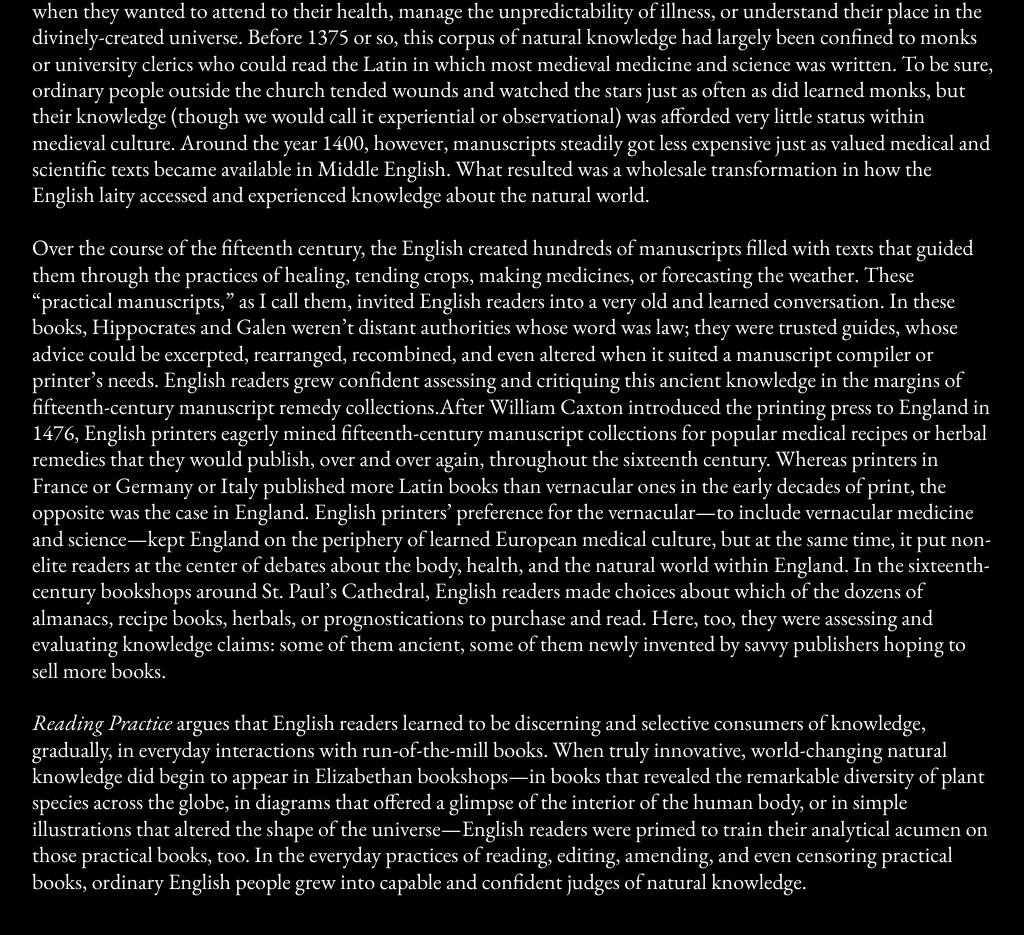
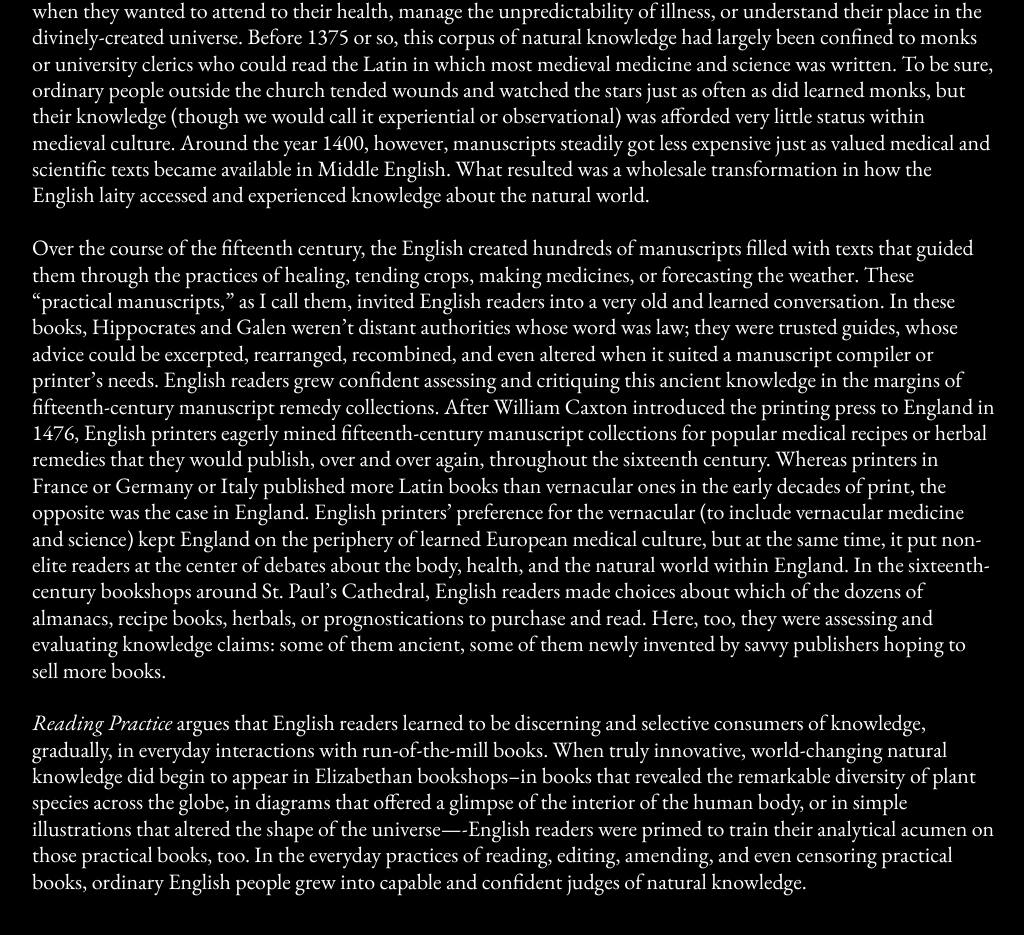
Before and after one commit to readingpractice/readingpractice.github.io, a Jekyll site: the page built from book.md, in a window 1280 px wide and 1400 px high. Shown: the part 458-1393 px from the top of the window, without its empty margins (126-1150 px from the left). Built offline with Jekyll 4.4.1, drawn with Linux system fonts in a browser that asks for light colours; some web fonts are replaced.

```diff
--- a/book.md
+++ b/book.md
@@ -27,12 +27,12 @@ into a very old and learned conversation. In these books, Hippocrates and Galen
 authorities whose word was law; they were trusted guides, whose advice could be excerpted,
 rearranged, recombined, and even altered when it suited a manuscript compiler or printer’s needs.
 English readers grew confident assessing and critiquing this ancient knowledge in the margins
-of fifteenth-century manuscript remedy collections.After William Caxton introduced the printing
+of fifteenth-century manuscript remedy collections. After William Caxton introduced the printing
 press to England in 1476, English printers eagerly mined fifteenth-century manuscript collections
 for popular medical recipes or herbal remedies that they would publish, over and over again,
 throughout the sixteenth century. Whereas printers in France or Germany or Italy published more
 Latin books than vernacular ones in the early decades of print, the opposite was the case in England.
-English printers’ preference for the vernacular—to include vernacular medicine and science—kept
+English printers’ preference for the vernacular (to include vernacular medicine and science) kept
 England on the periphery of learned European medical culture, but at the same time, it put
 non-elite readers at the center of debates about the body, health, and the natural world
 within England. In the sixteenth-century bookshops around St. Paul’s Cathedral, English
@@ -44,8 +44,8 @@ claims: some of them ancient, some of them newly invented by savvy publishers ho
 _Reading Practice_ argues that English readers learned to be discerning and selective
 consumers of knowledge, gradually, in everyday interactions with run-of-the-mill books.
 When truly innovative, world-changing natural knowledge did begin to appear in Elizabethan
-bookshops—in books that revealed the remarkable diversity of plant species across the globe,
+bookshops--in books that revealed the remarkable diversity of plant species across the globe,
 in diagrams that offered a glimpse of the interior of the human body, or in simple illustrations
-that altered the shape of the universe—English readers were primed to train their analytical acumen on
+that altered the shape of the universe—-English readers were primed to train their analytical acumen on
 those practical books, too. In the everyday practices of reading, editing, amending, and even censoring
 practical books, ordinary English people grew into capable and confident judges of natural knowledge.
```
